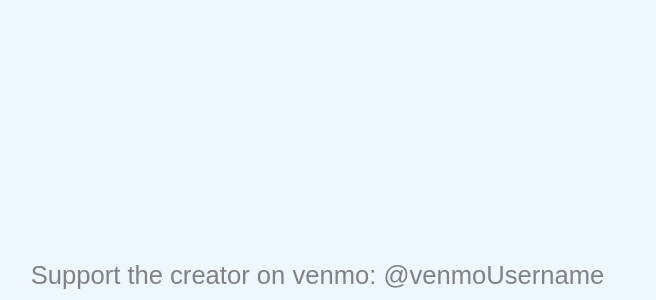
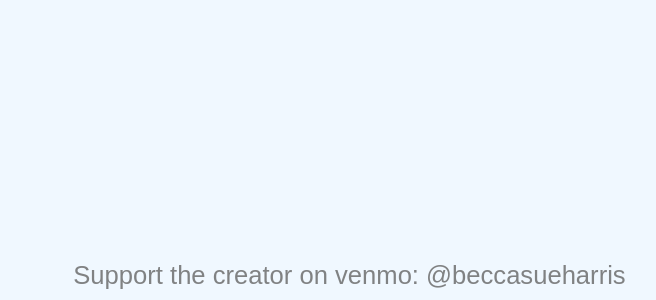
Before and after one commit to colepchandler/ToddlerPlayground, a plain HTML site: page index.html in a window 1280 px wide. Shown: the part 500-800 px from the top of the page, without its empty margins (92-748 px from the left). Drawn offline with nearby package versions, Linux system fonts and the light colour scheme.

Commit message:
Update index.html
added becca's username

```diff
--- a/index.html
+++ b/index.html
@@ -30,7 +30,7 @@
         const elements = [];
 
         const donationInfo = {
-            text: "Support the creator on venmo: @venmoUsername",
+            text: "Support the creator on venmo: @beccasueharris",
             fontSize: 16,
             padding: 10,
             color: "rgba(100, 100, 100, 0.8)"
```
